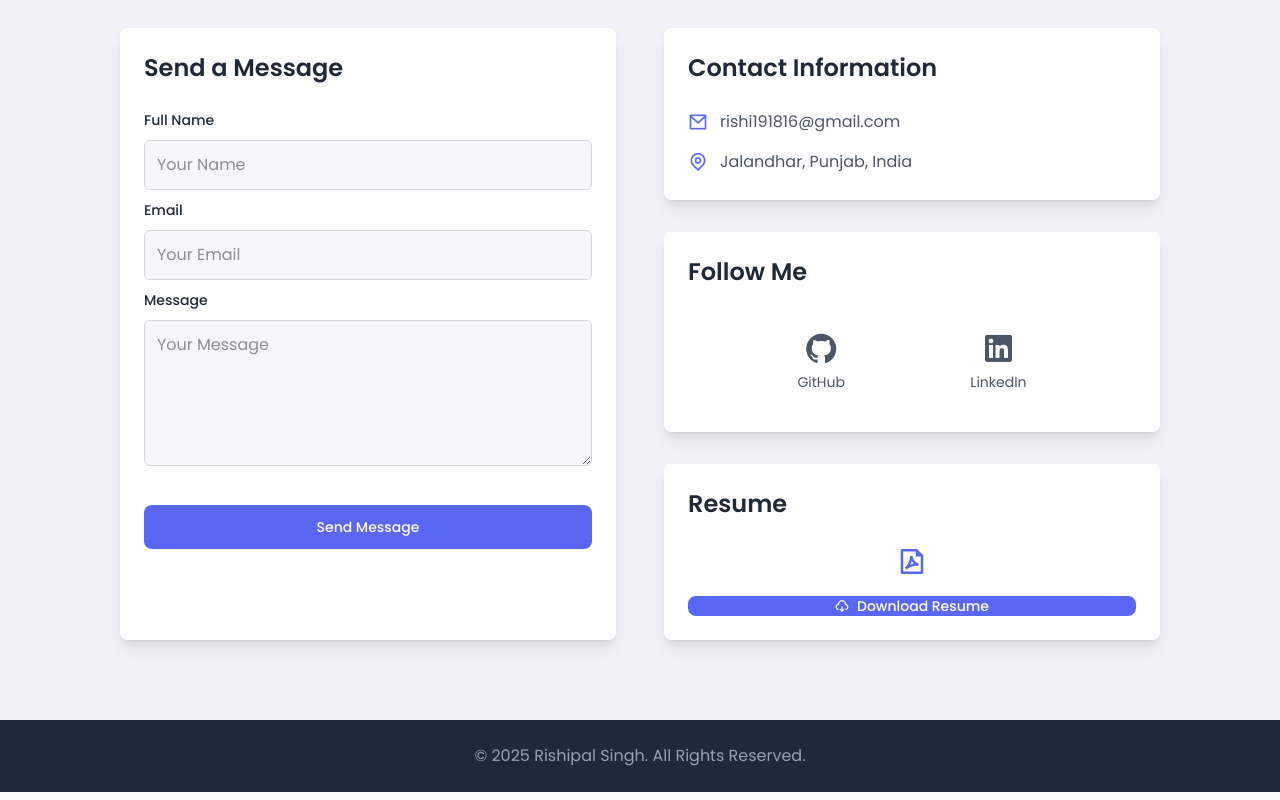
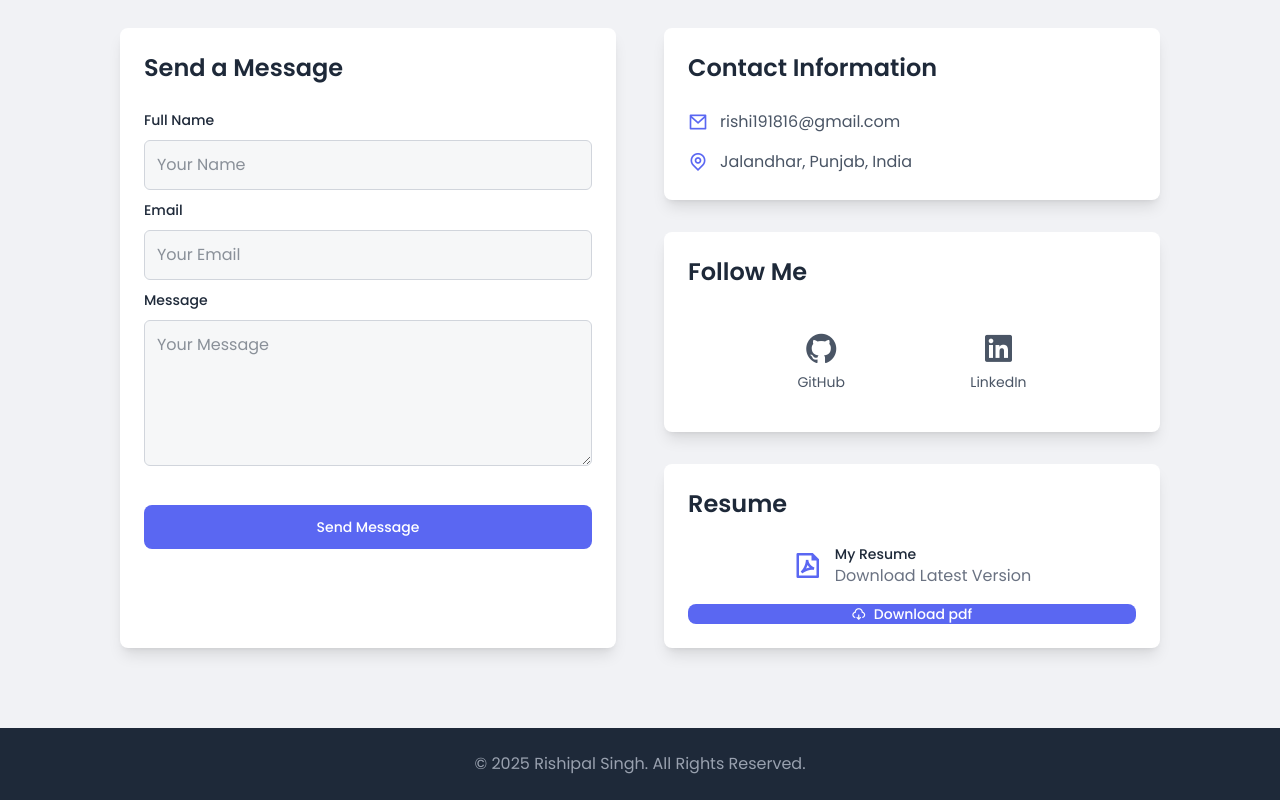
Before and after one commit to Rishipal843/Rishi-portfolio, a website: page portfolio/index.html in a window 1280 px wide. Shown: the part 4424-5224 px from the top of the page. Drawn offline with nearby package versions, Linux system fonts and the light colour scheme.

Commit message:
Update index.html

```diff
--- a/portfolio/index.html
+++ b/portfolio/index.html
@@ -444,15 +444,15 @@
     <div class="flex flex-col sm:flex-row items-center justify-between gap-4">
         <div class="flex items-center gap-3">
             <i class="ri-file-pdf-2-line text-brand text-3xl"></i>
-            <!-- <div>
-                <p class="text-sm font-medium text-gray-900">Curriculum Vitae</p>
-                <p class="text-xs text-gray-500">PDF Format</p>
-            </div> -->
+            <div>
+                <p class="text-sm font-medium text-gray-900">My Resume</p>
+                <p class="text-xs text-gray-500">Download Latest Version</p>
+            </div>
         </div>
         <a href="./assets/Rishipal singh resume.pdf" download
            class="flex items-center justify-center gap-2 bg-brand text-white font-medium py-2 px-6 rounded-lg hover:bg-brand-hover transition-colors text-sm w-full sm:w-auto">
             <i class="ri-download-cloud-2-line"></i>
-            Download Resume
+            Download pdf
         </a>
     </div>
 </div>
```
